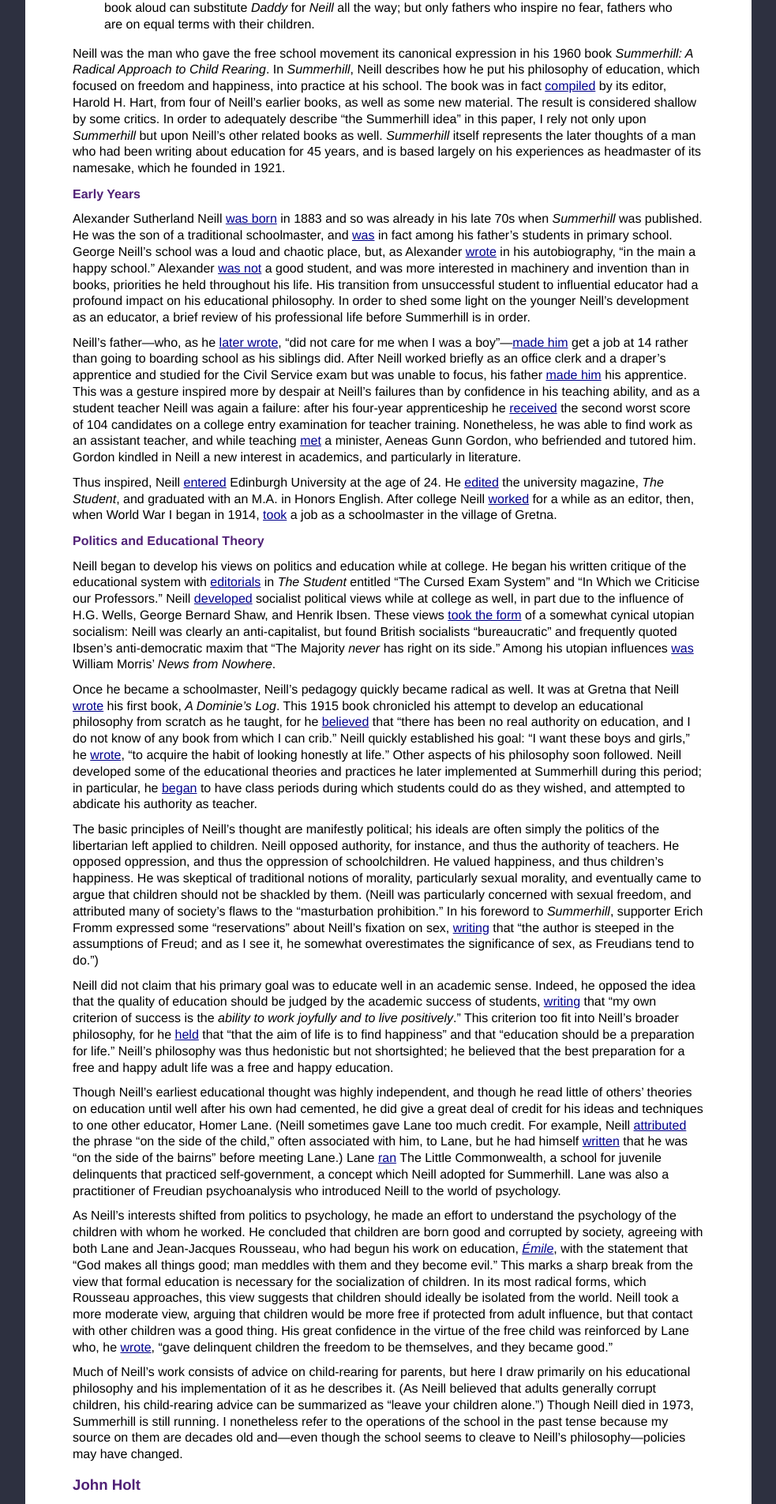
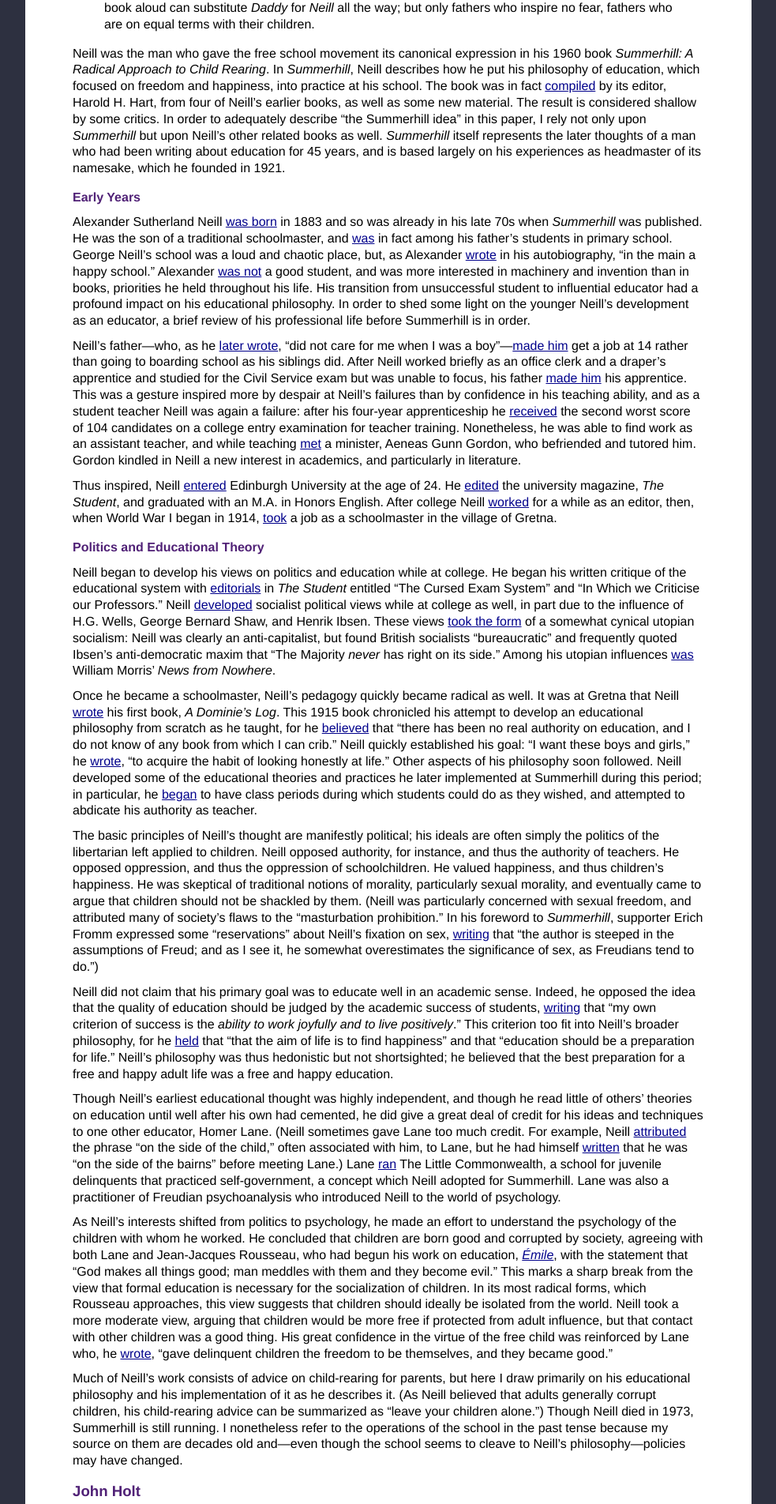
Before and after one commit to collopy/collopy.github.io, a Jekyll site: the page built from writing/_posts/2006-06-01-libertarian-education.html, in a window 1280 px wide. Shown: the part 1567-3471 px from the top of the page at 79% size, without its empty margins (148-1131 px from the left). Built offline with Jekyll 4.4.1, drawn with Linux system fonts in a browser that asks for light colours.

Commit message:
Increased h3 margin.

```diff
--- a/css/main.css
+++ b/css/main.css
@@ -1,7 +1,8 @@
 body {font-family: Helvetica, sans-serif; padding: 30px 60px; margin: 20px auto; line-height: 1.3; background-color: white;}
 h1 {font-size: 16pt; margin: 0 0 20px; color: rgb(97, 41, 144);}
-h2 {font-size: 14pt; margin: 12pt 0 3pt; color: rgb(80, 33, 118);}
-h3 {font-size: 12pt; margin: 9pt 0 3pt; color: rgb(80, 33, 118);}
+h2, h3 {margin: 12pt 0 3pt; color: rgb(80, 33, 118);}
+h2 {font-size: 14pt;}
+h3 {font-size: 12pt;}
 h4, h5 {font-size: 12pt; margin: 3pt 0;}
 ul {padding-left: 1em; margin: 4pt 0; list-style: none;}
 td, li {padding: 0 0 6pt;}
```
